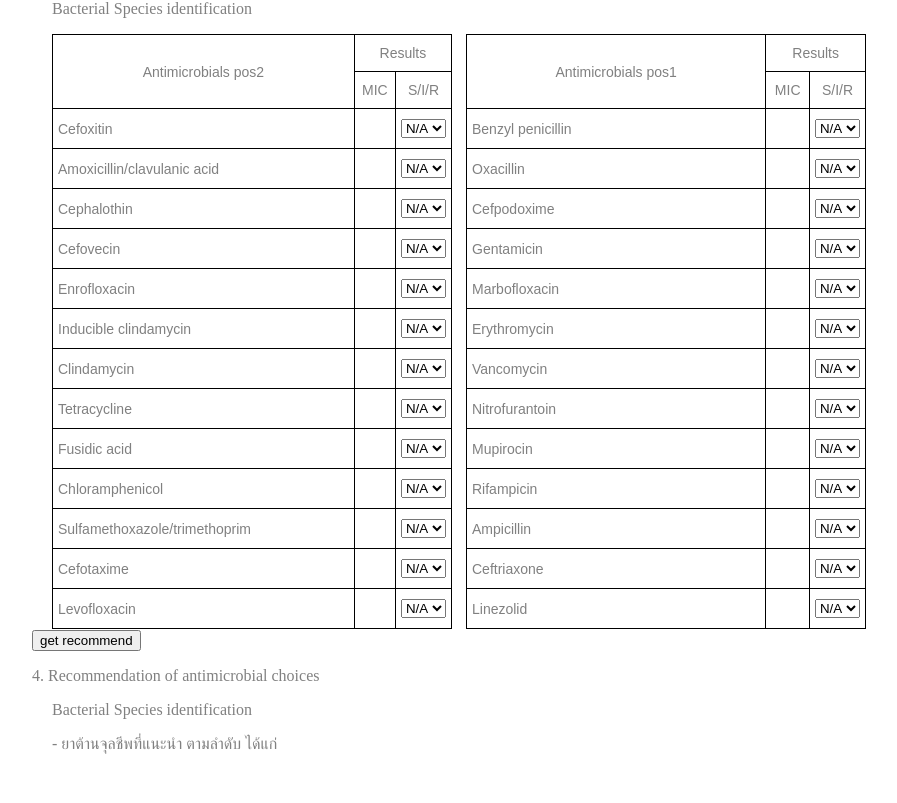
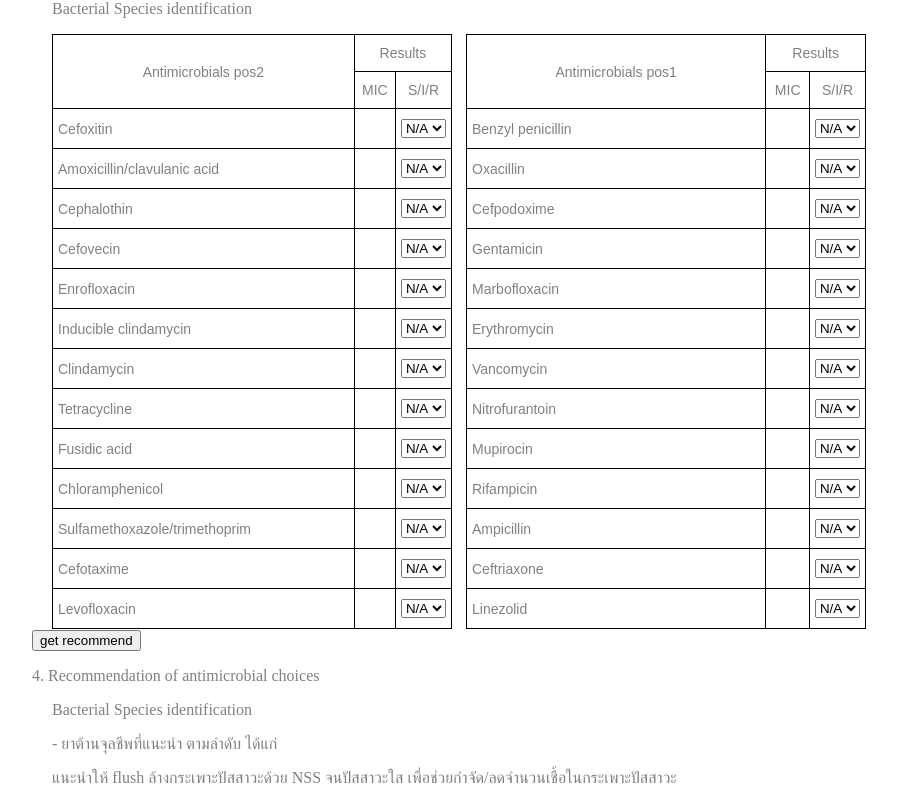
Before and after one commit to taletalesarb/Dog-and-Cat-Lab-test-to-medicine-recommendation, a Vue app in the folder Test_deploy_web/deploy_vue/: page / in a window 1280 px wide. Shown: the part 609-1412 px from the top of the page, without its empty margins (276-1173 px from the left). Before the commit the page ends 1378 px from the top, so only its background shows below. Built offline with nearby package versions, Linux system fonts and the light colour scheme.

Commit message:
edit recomm

```diff
--- a/Test_deploy_web/deploy_vue/src/recommendation/Recommendation.vue
+++ b/Test_deploy_web/deploy_vue/src/recommendation/Recommendation.vue
@@ -19,10 +19,10 @@
             หรือให้ยาต่อเนื่องจนอาการหายสนิท และให้ ยาต่อไปอีก 1-2 สัปดาห์
           </p> -->
         </div>
-        <!-- <p>
+        <p>
           แนะนำให้ flush ล้างกระเพาะปัสสาวะด้วย NSS จนปัสสาวะใส
           เพื่อช่วยกำจัด/ลดจำนวนเชื้อในกระเพาะปัสสาวะ
-        </p> -->
+        </p>
       </div>
     </div>
   </div>
```
